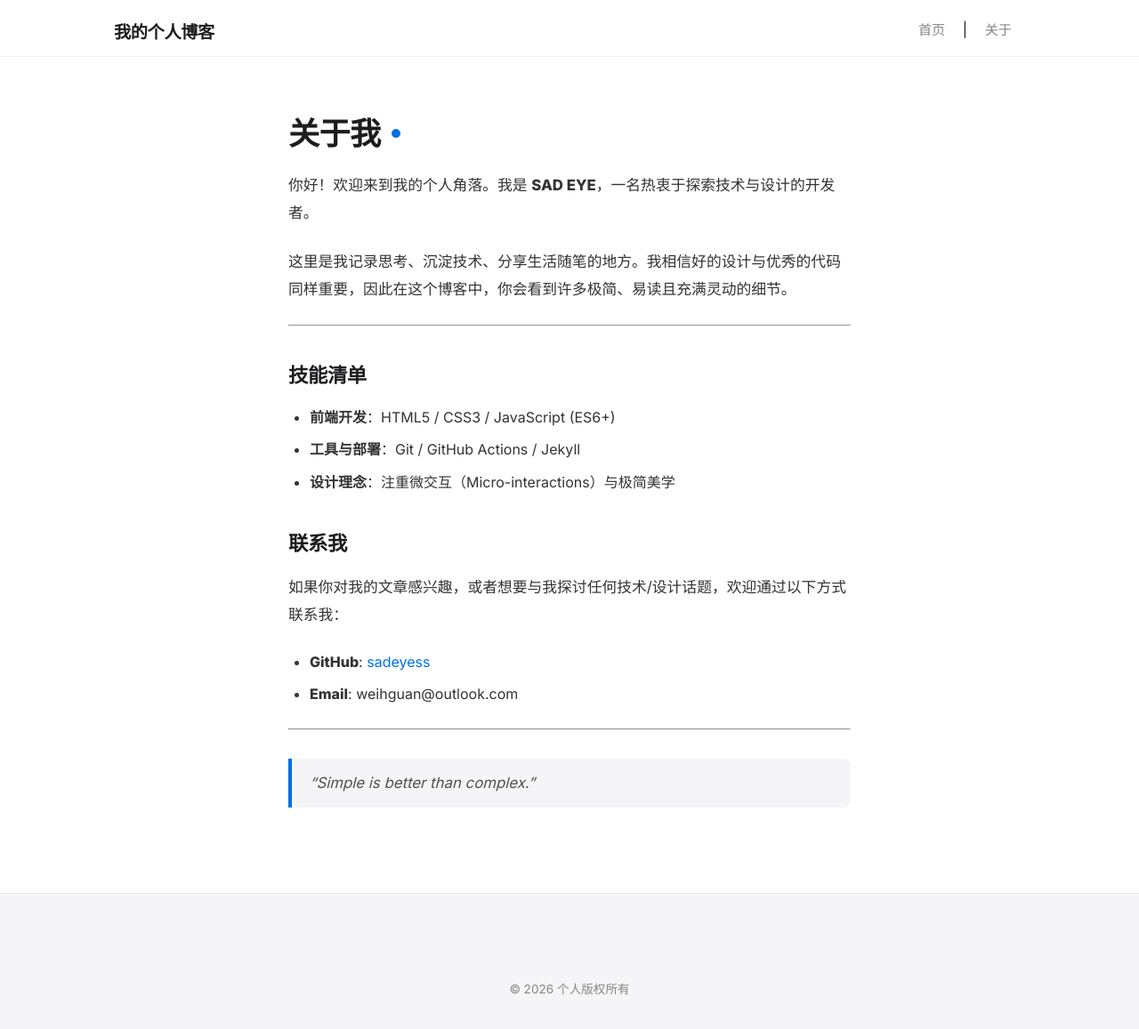
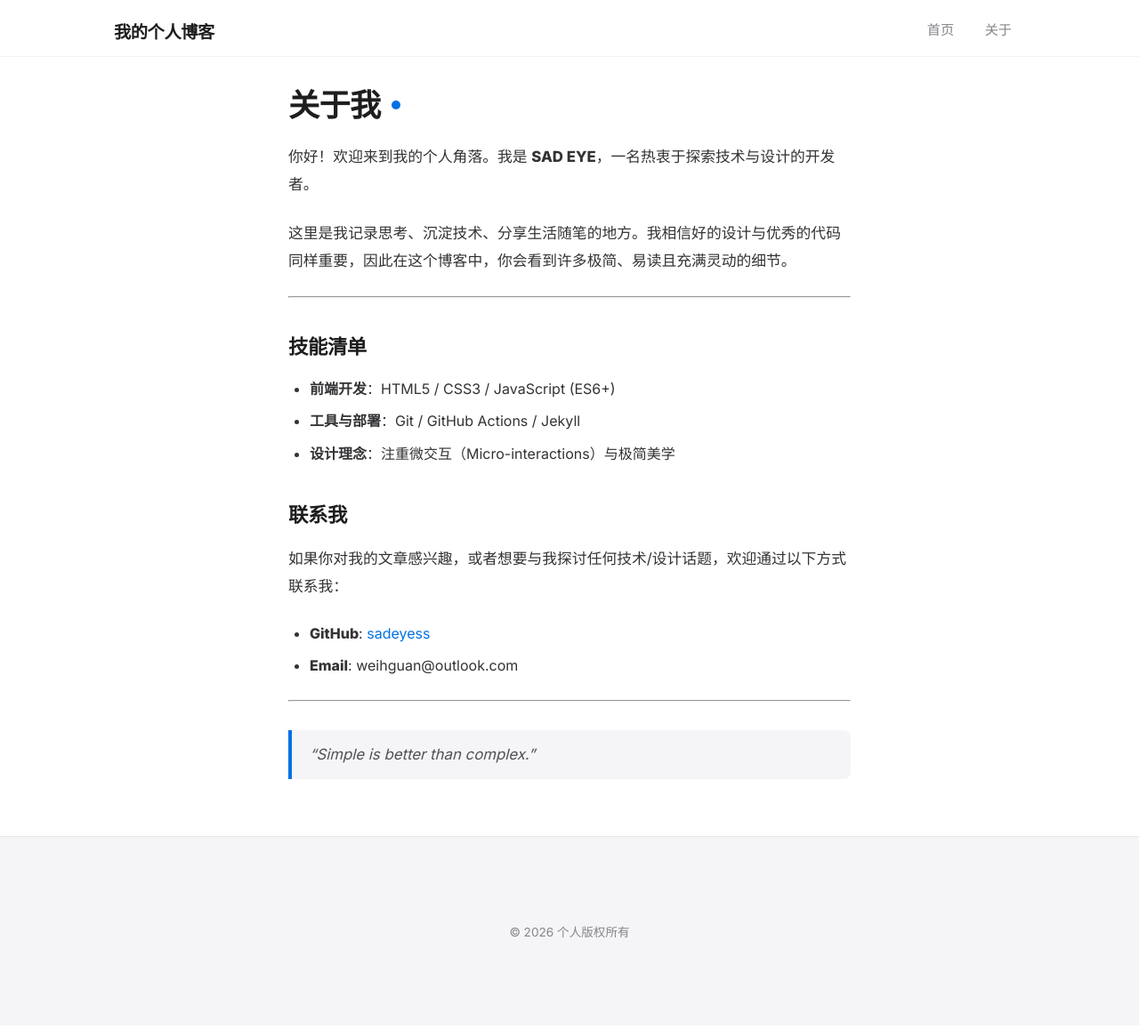
Before and after one commit to SADEYESS/blog, a Jekyll site: the page built from _posts/2026-06-25-about.md, in a window 1280 px wide and 1217 px high. Shown: the top 1157 px of the window at 89% size. Built offline with Jekyll 4.4.1, drawn with Linux system fonts in a browser that asks for light colours; nearby versions of some CDN libraries.

Commit message:
Remove inline padding from site-main to eliminate bottom white gap

```diff
--- a/_layouts/default.html
+++ b/_layouts/default.html
@@ -11,12 +11,12 @@
     <header class="nav-header">
         <h1><a href="{{ '/' | relative_url }}">我的个人博客</a></h1>
         <nav>
-            <a href="{{ '/' | relative_url }}">首页</a> |
+            <a href="{{ '/' | relative_url }}">首页</a>
             <a href="{{ '/about' | relative_url }}">关于</a>
         </nav>
     </header>
 
-    <main class="site-main" style="padding: 2rem 0;">
+    <main class="site-main">
         {{ content }}
     </main>
 
```
